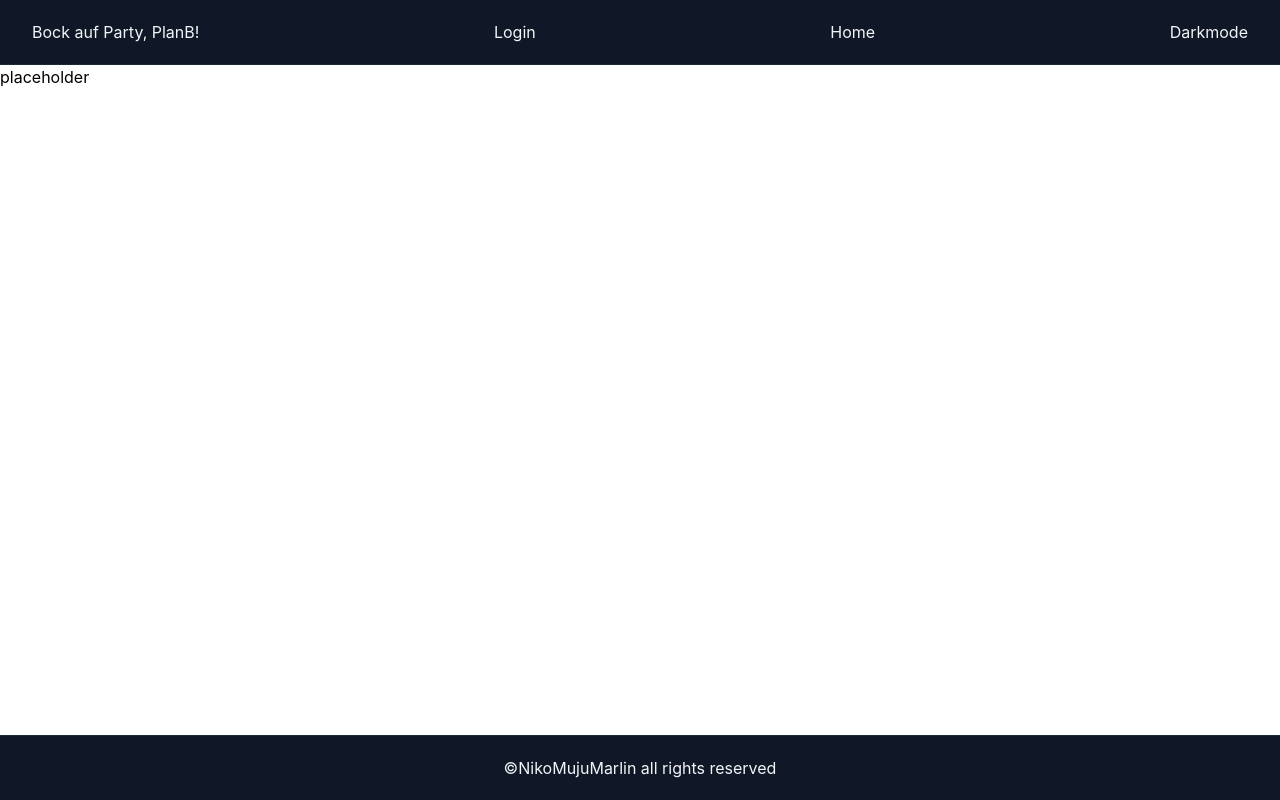
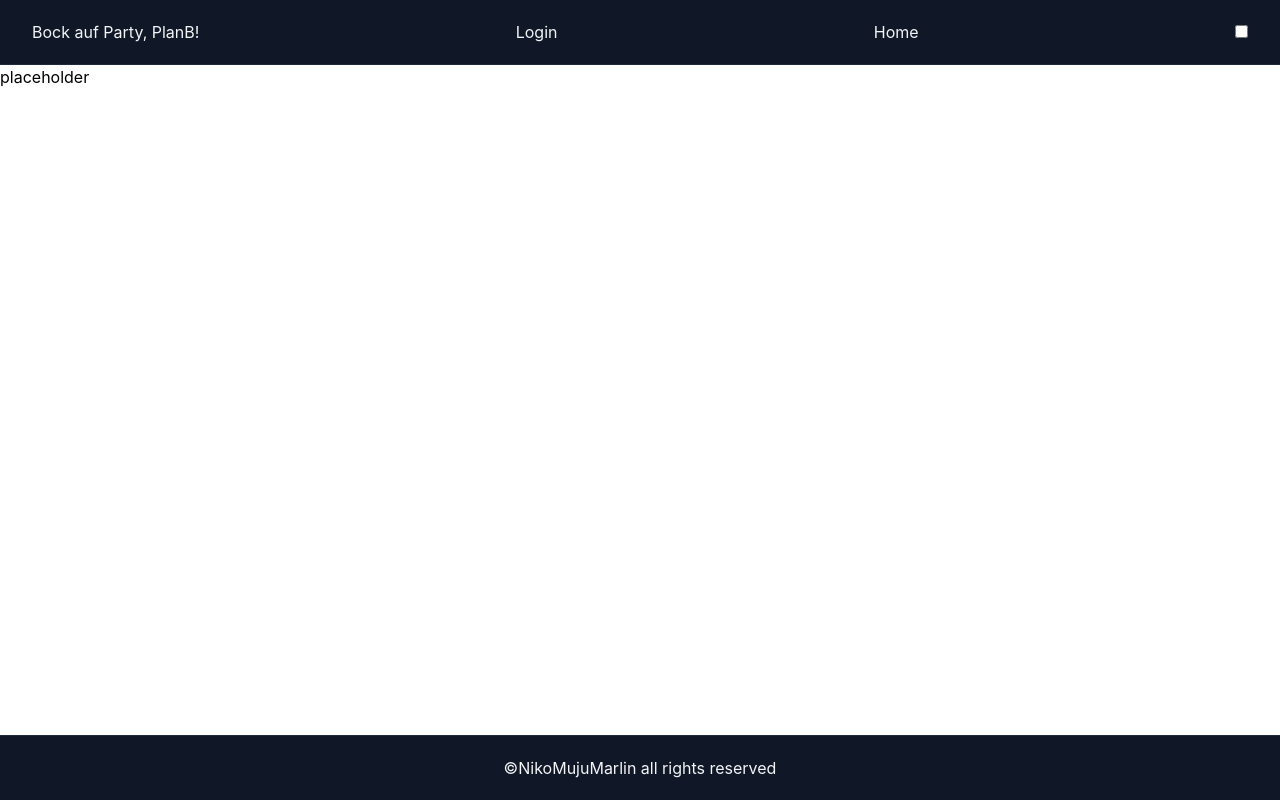
Before and after one commit to MonkeyDNaara/PlanB, a React (Vite) app in the folder front-end/: page / in a window 1280 px wide. Built offline with nearby package versions, Linux system fonts and the light colour scheme.

Commit message:
ThemeToggle in component

```diff
--- a/front-end/src/components/Header.jsx
+++ b/front-end/src/components/Header.jsx
@@ -5,7 +5,7 @@
 const Header = () => {
   return (
     <header className="sticky top-0 z-50 w-full bg-gray-900 border-b border-gray-800 text-gray-100">
-      <div class="max-w-7xl mx-auto px-4 sm:px-6 lg:px-8 h-16 flex items-center justify-between">
+      <div className="max-w-7xl mx-auto px-4 sm:px-6 lg:px-8 h-16 flex items-center justify-between">
         <h1>Bock auf Party, PlanB!</h1>
         <NavLink to="/login" end>
           Login
--- a/front-end/src/components/ThemeToggle.jsx
+++ b/front-end/src/components/ThemeToggle.jsx
@@ -1,6 +1,24 @@
+import { use } from "react";
+import { ThemeContext } from ".././contexts/ThemeContext.jsx";
+
 const ThemeToggle = () => {
-  return <div>Darkmode</div>;
-  // Maybe integrate a switch
+  const { theme, setTheme } = use(ThemeContext);
+
+  const handleTheme = () => {
+    theme == "light" ? setTheme("neon") : setTheme("light");
+  };
+
+  return (
+    <div>
+      <input
+        type="checkbox"
+        className="theme-controller"
+        onClick={() => {
+          handleTheme();
+        }}
+      />
+    </div>
+  );
 };
 
 export default ThemeToggle;
```
